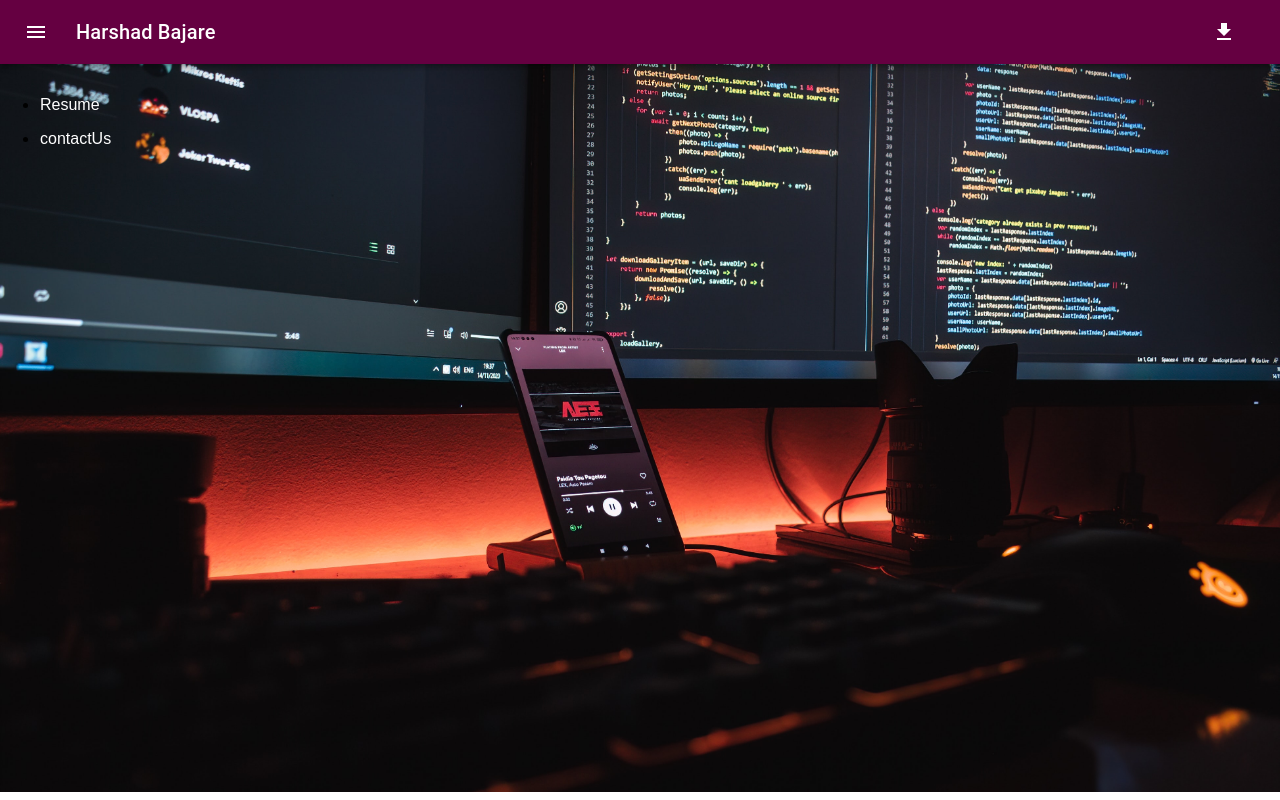
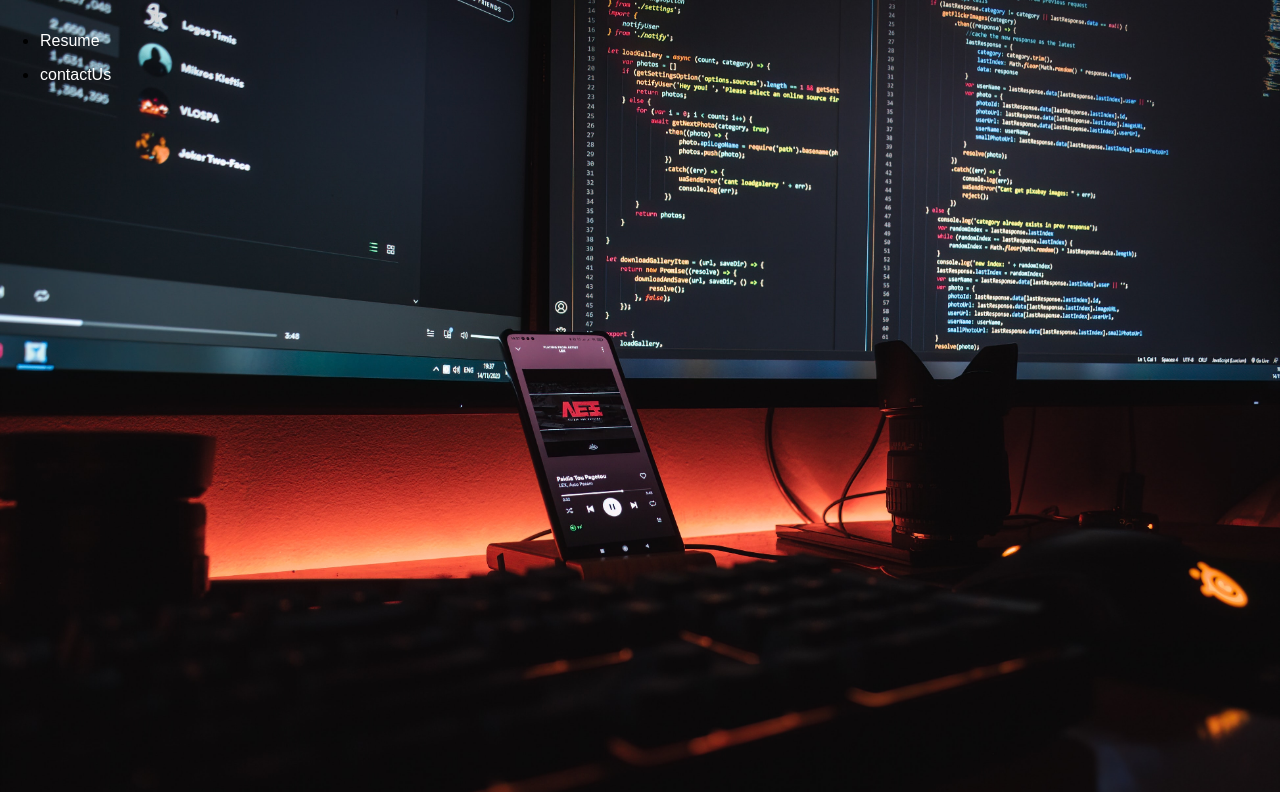
Before and after one commit to harshad01-eng/resume-react-app, a React (Create React App) app: page / in a window 1280 px wide. Built offline with nearby package versions, Linux system fonts and the light colour scheme.

Commit message:
Revert "Merge branch 'main' of https://github.com/harshad01-eng/resume-react-app"
This reverts commit a9c2677bab286435f9590ece91a607e9222b08f5, reversing
changes made to 34c9e9017a84debbfc3184ac724f93e74b7aedc5.

```diff
--- a/package.json
+++ b/package.json
@@ -3,11 +3,6 @@
   "version": "0.1.0",
   "private": true,
   "dependencies": {
-    "@emotion/react": "^11.8.2",
-    "@emotion/styled": "^11.8.1",
-    "@mui/icons-material": "^5.5.1",
-    "@mui/material": "^5.5.2",
-    "@mui/styled-engine-sc": "^5.5.2",
     "@testing-library/jest-dom": "^5.16.2",
     "@testing-library/react": "^12.1.4",
     "@testing-library/user-event": "^13.5.0",
@@ -16,7 +11,6 @@
     "react-router": "^5.2.0",
     "react-router-dom": "^5.2.0",
     "react-scripts": "5.0.0",
-    "styled-components": "^5.3.5",
     "web-vitals": "^2.1.4"
   },
   "scripts": {
--- a/src/Common/Header.js
+++ /dev/null
@@ -1,78 +0,0 @@
-import React from "react";
-import AppBar from '@mui/material/AppBar';
-import Box from '@mui/material/Box';
-import Toolbar from '@mui/material/Toolbar';
-import Typography from '@mui/material/Typography';
-import Button from '@mui/material/Button';
-import DownloadIcon from '@mui/icons-material/Download';
-import IconButton from '@mui/material/IconButton';
-import MenuIcon from '@mui/icons-material/Menu';
-import Tooltip from '@mui/material/Tooltip';
-
-//drawer
-import SwipeableDrawer from '@mui/material/SwipeableDrawer';
-import List from '@mui/material/List';
-import ListItem from '@mui/material/ListItem';
-import ListItemIcon from '@mui/material/ListItemIcon';
-import ListItemText from '@mui/material/ListItemText';
-import HomeIcon from '@mui/icons-material/Home';
-import SummarizeIcon from '@mui/icons-material/Summarize';
-export default class Header extends React.Component{
-    constructor(props){
-        super(props);
-        this.state={
-            openDrawer:false,
-        }
-    }
-    render(){
-        return(<div>
-              <AppBar position="static" style={{background:'#650041'}}>
-              <Toolbar>
-              <IconButton
-                    size="large"
-                    edge="start"
-                    color="inherit"
-                    aria-label="menu"
-                    sx={{ mr: 2 }}
-                    onClick={()=>this.setState({openDrawer: true})}
-                >
-                    <MenuIcon />
-              </IconButton>
-              <Typography variant="h6" component="div" sx={{ flexGrow: 1 }}>
-                  Harshad Bajare
-              </Typography>
-              <Tooltip title="Download Resume">
-              <Button color="inherit">
-                  <DownloadIcon/>
-              </Button>
-              </Tooltip>
-              </Toolbar>
-              </AppBar>
-
-              {/* Drawer Code */}
-              <SwipeableDrawer
-                anchor={"left"}
-                open={this.state.openDrawer}
-                onClose={()=>this.setState({openDrawer: false})}
-                onOpen={()=>this.setState({openDrawer: true})}>
-
-                  <Box
-                    sx={{ width: 250, height: "100%", background:'#A22575', color:'white' }}
-                    role="presentation"
-                    onClick={()=>this.setState({openDrawer: false})}
-                    onKeyDown={()=>this.setState({openDrawer: true})}
-                    >
-                    <List>
-                        <ListItem button onClick={()=>this.props.history.push('/')}>
-                            <HomeIcon/> <ListItemText primary={"Home"} />
-                        </ListItem>
-                        <ListItem button onClick={()=>this.props.history.push('/resume')}>
-                            <SummarizeIcon/> <ListItemText primary={"Resume"} />
-                        </ListItem>
-                    </List>
-                    </Box>
-
-                </SwipeableDrawer>
-        </div>)
-    }
-}
--- a/src/Components/resume/resume.js
+++ b/src/Components/resume/resume.js
@@ -1,5 +1,4 @@
 import React from "react";
-import Header from "../../Common/Header";
 export default class resume extends React.Component{
     constructor(props){
         super(props);
@@ -11,7 +10,6 @@ export default class resume extends React.Component{
     render(){
         return(
             <div className="app">
-                <Header history={this.props.history}/>
                 <p>harshad</p>
             </div>
         )
--- a/src/Home.js
+++ b/src/Home.js
@@ -1,12 +1,9 @@
 import React from "react";
-import Header from "./Common/Header";
 // import imgBg from './Assets/Images/programBg.jpg';
 export default class home extends React.Component{
     constructor(props){
-    super(props);
-    this.setState={
-        name:'',
-        data:null
+    super(props);this.setState={
+        name:'',data:null
     }
 }
 
@@ -15,7 +12,6 @@ render(){
 return(
     <div>
     <div className="App backgraoundImg">
-        <Header history={this.props.history}/> {/*replace block of code from header component*/}
         <div style={{display:'flex'}}>
             <ul style={{lineHeight: 0.5}}>
                 <li>
```
Also changed, not shown: src/routin.js (+4 -4 lines), 1 other file (tests, documents, lock files or other folders).
